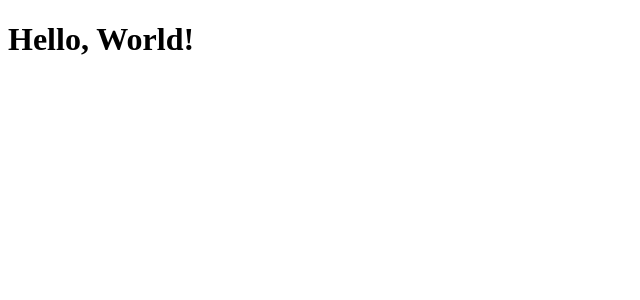
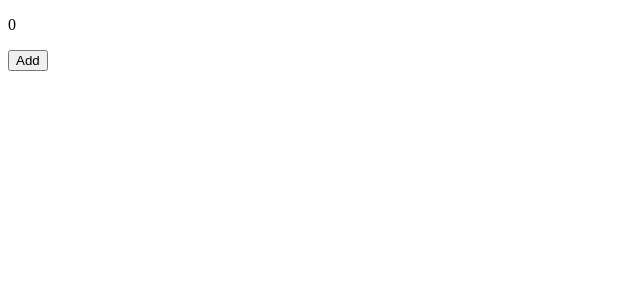
Before and after one commit to pontesBernardo/unitary-tests, a React (Vite) app: page / in a window 1280 px wide. Shown: the top 300 px of the page, without its empty margins (0-640 px from the left). Built offline with nearby package versions, Linux system fonts and the light colour scheme.

Commit message:
feat(Counter): create counter component

```diff
--- a/src/App.tsx
+++ b/src/App.tsx
@@ -1,5 +1,7 @@
+import { Counter } from "./components/conter";
+
 export function App() {
   return (
-    <h1>Hello, World!</h1>
+    <Counter/>
   )
 }
--- /dev/null
+++ b/src/components/conter.tsx
@@ -0,0 +1,17 @@
+import { useState } from "react";
+import { Button } from "./button";
+
+export function Counter() {
+  const [count, setCount] = useState(0);
+
+  const handleCount = () => {
+    setCount((prev) => prev + 1);
+  };
+
+  return (
+    <>
+      <p>{count}</p>
+      <Button onClick={handleCount}>Add</Button>
+    </>
+  );
+}
```
